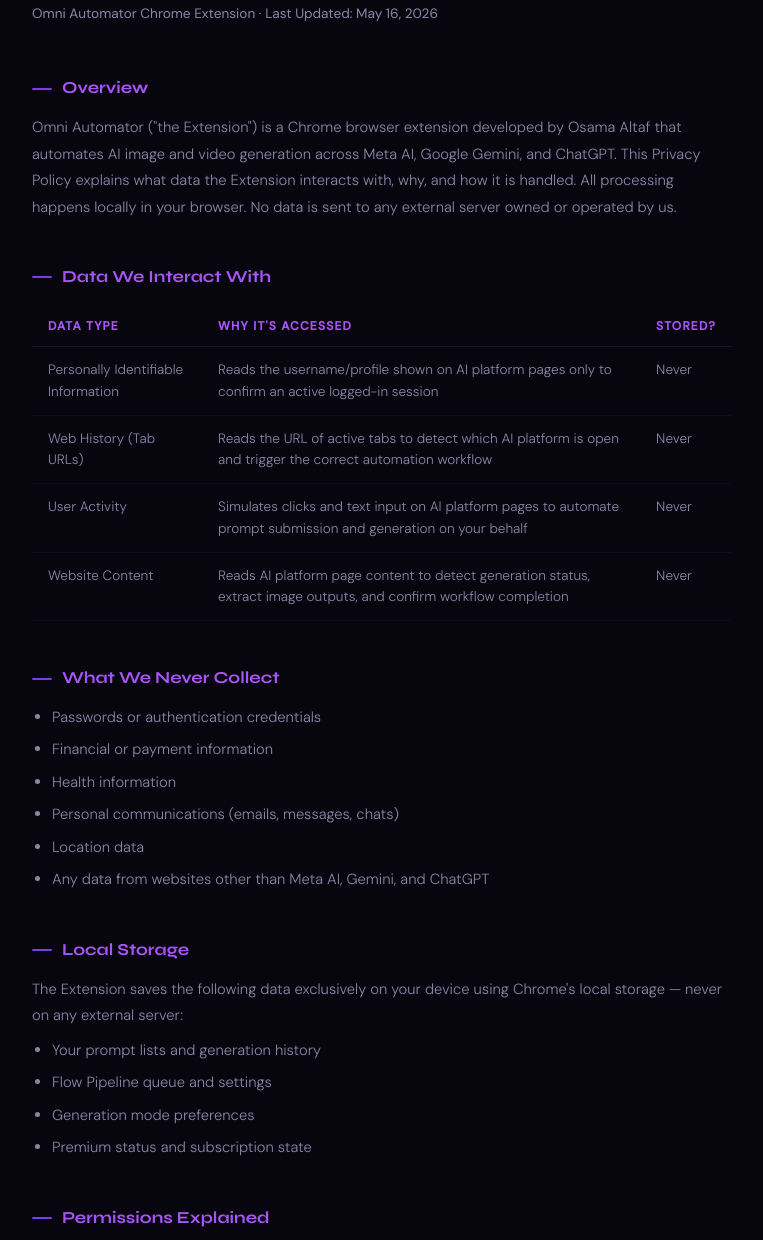
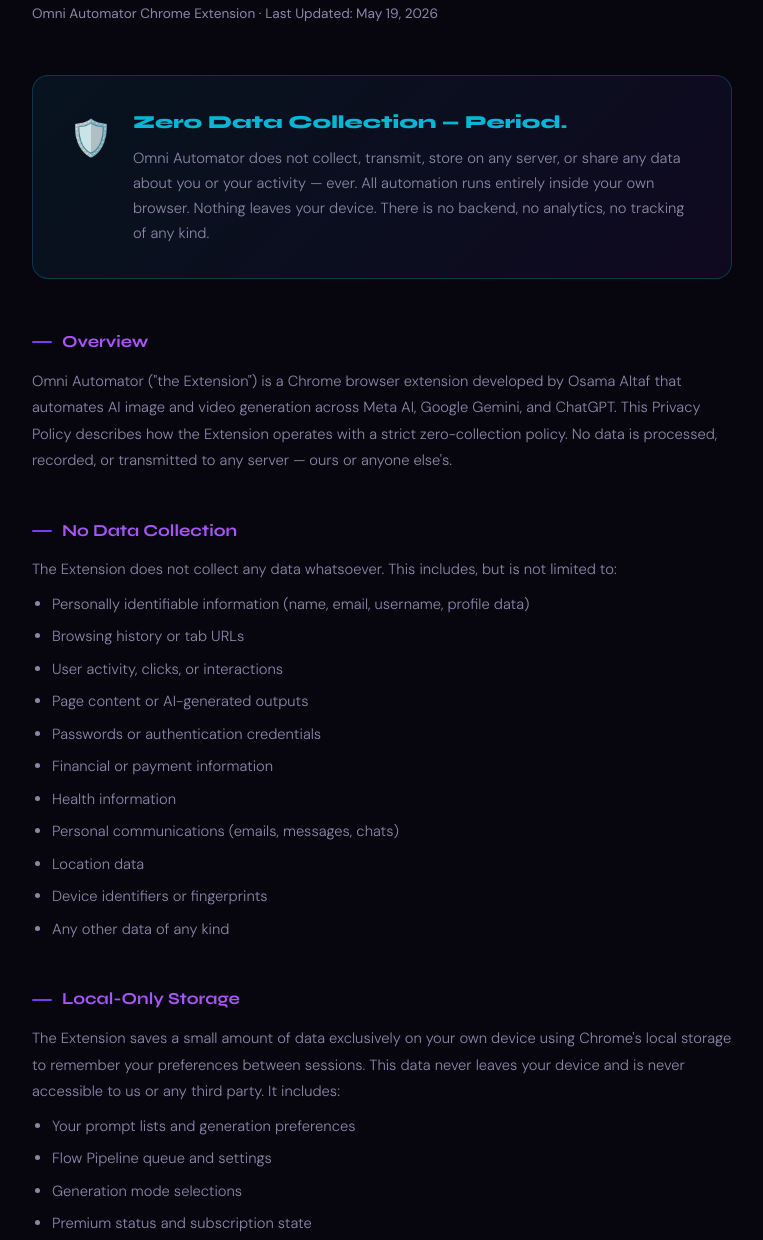
Before and after one commit to osamaaltaf-pk/Omni_Automator, a plain HTML site: page index.html in a window 1280 px wide. Shown: the part 4692-5932 px from the top of the page, without its empty margins (258-1021 px from the left). Drawn offline with Linux system fonts and the light colour scheme.

Commit message:
Update index.html

```diff
--- a/index.html
+++ b/index.html
@@ -57,9 +57,7 @@
     gap: 10px;
   }
 
-  .nav-logo span {
-    color: var(--purple-light);
-  }
+  .nav-logo span { color: var(--purple-light); }
 
   .nav-links {
     display: flex;
@@ -706,6 +704,39 @@
     margin-bottom: 50px;
   }
 
+  /* Zero-collection hero banner */
+  .privacy-hero-banner {
+    background: linear-gradient(135deg, rgba(6,182,212,0.08), rgba(124,58,237,0.08));
+    border: 1px solid rgba(6,182,212,0.25);
+    border-radius: 16px;
+    padding: 32px 36px;
+    margin-bottom: 50px;
+    display: flex;
+    gap: 20px;
+    align-items: flex-start;
+  }
+
+  .privacy-hero-banner .shield {
+    font-size: 2.2rem;
+    flex-shrink: 0;
+    margin-top: 2px;
+  }
+
+  .privacy-hero-banner h3 {
+    font-family: 'Syne', sans-serif;
+    font-size: 1.15rem;
+    font-weight: 800;
+    color: var(--cyan);
+    margin-bottom: 8px;
+  }
+
+  .privacy-hero-banner p {
+    color: var(--muted);
+    font-size: 0.92rem;
+    line-height: 1.7;
+    font-weight: 300;
+  }
+
   .privacy-block {
     margin-bottom: 44px;
   }
@@ -743,6 +774,7 @@
 
   .privacy-block li { margin-bottom: 6px; }
 
+  /* Permissions table — styled the same as before */
   .privacy-table {
     width: 100%;
     border-collapse: collapse;
@@ -819,6 +851,7 @@
     footer { flex-direction: column; gap: 12px; text-align: center; padding: 32px 24px; }
     .privacy-section { padding: 70px 24px; }
     .flow-section { padding: 0 24px 70px; }
+    .privacy-hero-banner { flex-direction: column; gap: 12px; padding: 24px; }
   }
 </style>
 </head>
@@ -1086,74 +1119,70 @@
 
 <div class="divider"></div>
 
-<!-- PRIVACY POLICY -->
+<!-- PRIVACY POLICY — Zero Data Collection -->
 <section id="privacy">
   <div class="privacy-section">
     <div class="section-label">Legal</div>
     <h2>Privacy Policy</h2>
-    <p class="privacy-date">Omni Automator Chrome Extension · Last Updated: May 16, 2026</p>
+    <p class="privacy-date">Omni Automator Chrome Extension · Last Updated: May 19, 2026</p>
+
+    <!-- Zero-collection hero banner -->
+    <div class="privacy-hero-banner">
+      <div class="shield">🛡️</div>
+      <div>
+        <h3>Zero Data Collection — Period.</h3>
+        <p>Omni Automator does not collect, transmit, store on any server, or share any data about you or your activity — ever. All automation runs entirely inside your own browser. Nothing leaves your device. There is no backend, no analytics, no tracking of any kind.</p>
+      </div>
+    </div>
 
     <div class="privacy-block">
       <h3>Overview</h3>
-      <p>Omni Automator ("the Extension") is a Chrome browser extension developed by Osama Altaf that automates AI image and video generation across Meta AI, Google Gemini, and ChatGPT. This Privacy Policy explains what data the Extension interacts with, why, and how it is handled. All processing happens locally in your browser. No data is sent to any external server owned or operated by us.</p>
+      <p>Omni Automator ("the Extension") is a Chrome browser extension developed by Osama Altaf that automates AI image and video generation across Meta AI, Google Gemini, and ChatGPT. This Privacy Policy describes how the Extension operates with a strict zero-collection policy. No data is processed, recorded, or transmitted to any server — ours or anyone else's.</p>
     </div>
 
     <div class="privacy-block">
-      <h3>Data We Interact With</h3>
-      <table class="privacy-table">
-        <tr>
-          <th>Data Type</th>
-          <th>Why It's Accessed</th>
-          <th>Stored?</th>
-        </tr>
-        <tr>
-          <td>Personally Identifiable Information</td>
-          <td>Reads the username/profile shown on AI platform pages only to confirm an active logged-in session</td>
-          <td>Never</td>
-        </tr>
-        <tr>
-          <td>Web History (Tab URLs)</td>
-          <td>Reads the URL of active tabs to detect which AI platform is open and trigger the correct automation workflow</td>
-          <td>Never</td>
-        </tr>
-        <tr>
-          <td>User Activity</td>
-          <td>Simulates clicks and text input on AI platform pages to automate prompt submission and generation on your behalf</td>
-          <td>Never</td>
-        </tr>
-        <tr>
-          <td>Website Content</td>
-          <td>Reads AI platform page content to detect generation status, extract image outputs, and confirm workflow completion</td>
-          <td>Never</td>
-        </tr>
-      </table>
-    </div>
-
-    <div class="privacy-block">
-      <h3>What We Never Collect</h3>
+      <h3>No Data Collection</h3>
+      <p>The Extension does not collect any data whatsoever. This includes, but is not limited to:</p>
       <ul>
+        <li>Personally identifiable information (name, email, username, profile data)</li>
+        <li>Browsing history or tab URLs</li>
+        <li>User activity, clicks, or interactions</li>
+        <li>Page content or AI-generated outputs</li>
         <li>Passwords or authentication credentials</li>
         <li>Financial or payment information</li>
         <li>Health information</li>
         <li>Personal communications (emails, messages, chats)</li>
         <li>Location data</li>
-        <li>Any data from websites other than Meta AI, Gemini, and ChatGPT</li>
+        <li>Device identifiers or fingerprints</li>
+        <li>Any other data of any kind</li>
       </ul>
     </div>
 
     <div class="privacy-block">
-      <h3>Local Storage</h3>
-      <p>The Extension saves the following data exclusively on your device using Chrome's local storage — never on any external server:</p>
+      <h3>Local-Only Storage</h3>
+      <p>The Extension saves a small amount of data exclusively on your own device using Chrome's local storage to remember your preferences between sessions. This data never leaves your device and is never accessible to us or any third party. It includes:</p>
       <ul>
-        <li>Your prompt lists and generation history</li>
+        <li>Your prompt lists and generation preferences</li>
         <li>Flow Pipeline queue and settings</li>
-        <li>Generation mode preferences</li>
+        <li>Generation mode selections</li>
         <li>Premium status and subscription state</li>
       </ul>
+      <p style="margin-top:12px;">You can clear this data at any time by removing the Extension or clearing Chrome's extension storage from your browser settings.</p>
+    </div>
+
+    <div class="privacy-block">
+      <h3>No Backend, No Servers</h3>
+      <p>Omni Automator has no backend server, no remote database, and no cloud infrastructure of any kind. The Extension communicates solely with the AI platforms you open in your own browser (Meta AI, Google Gemini, ChatGPT) to automate actions on your behalf — exactly as if you were doing them manually. No data from those interactions is intercepted, logged, or stored by us.</p>
+    </div>
+
+    <div class="privacy-block">
+      <h3>No Analytics or Tracking</h3>
+      <p>The Extension contains no analytics libraries, tracking pixels, telemetry, crash reporters, or any other form of usage monitoring. We have no way of knowing how, when, or how often you use the Extension.</p>
     </div>
 
     <div class="privacy-block">
       <h3>Permissions Explained</h3>
+      <p>The Extension requests certain Chrome permissions solely to make automation work inside your browser. None of these permissions are used to collect or transmit data.</p>
       <table class="privacy-table">
         <tr>
           <th>Permission</th>
@@ -1161,7 +1190,7 @@
         </tr>
         <tr>
           <td>activeTab</td>
-          <td>To detect and interact with the active Meta AI, Gemini, or ChatGPT tab and automate generation</td>
+          <td>To detect and interact with the active Meta AI, Gemini, or ChatGPT tab and automate generation on your behalf</td>
         </tr>
         <tr>
           <td>tabs</td>
@@ -1169,19 +1198,19 @@
         </tr>
         <tr>
           <td>scripting</td>
-          <td>To inject automation scripts into AI platform pages to input prompts and trigger generation</td>
+          <td>To inject automation scripts into AI platform pages to input prompts and trigger generation — no data is extracted or sent anywhere</td>
         </tr>
         <tr>
           <td>downloads</td>
-          <td>To read AI-generated images from your Downloads folder for the Flow Pipeline queue</td>
+          <td>To read AI-generated images from your Downloads folder for the Flow Pipeline queue — files are processed locally and never uploaded</td>
         </tr>
         <tr>
           <td>storage</td>
-          <td>To save prompt lists, settings, and preferences locally on your device</td>
+          <td>To save your prompt lists, settings, and preferences locally on your device only</td>
         </tr>
         <tr>
           <td>unlimitedStorage</td>
-          <td>To store large prompt lists and pipeline data without hitting Chrome's default storage quota</td>
+          <td>To store large prompt lists and pipeline data locally without hitting Chrome's default storage quota</td>
         </tr>
         <tr>
           <td>sidePanel</td>
@@ -1193,24 +1222,24 @@
         </tr>
         <tr>
           <td>host permissions</td>
-          <td>To run automation scripts specifically on meta.ai, gemini.google.com, and chatgpt.com</td>
+          <td>To run automation scripts specifically on meta.ai, gemini.google.com, and chatgpt.com — no other sites are touched</td>
         </tr>
       </table>
     </div>
 
     <div class="privacy-block">
       <h3>Third-Party Platforms</h3>
-      <p>The Extension automates actions on Meta AI (meta.ai), Google Gemini (gemini.google.com), and ChatGPT (chatgpt.com). Your use of these platforms is governed by their own privacy policies. Omni Automator is not affiliated with Meta, Google, or OpenAI.</p>
+      <p>The Extension automates actions on Meta AI (meta.ai), Google Gemini (gemini.google.com), and ChatGPT (chatgpt.com). Your use of these platforms is subject to their own privacy policies and terms of service. Omni Automator is not affiliated with Meta, Google, or OpenAI.</p>
     </div>
 
     <div class="privacy-block">
       <h3>Data Sharing</h3>
-      <p>We do not sell, trade, lease, or transfer any user data to third parties under any circumstances. The Extension has no backend server, no external database, and no analytics tracking.</p>
+      <p>We do not sell, trade, lease, share, or transfer any user data to any third party under any circumstances — because we collect none to begin with.</p>
     </div>
 
     <div class="privacy-block">
       <h3>Children's Privacy</h3>
-      <p>This Extension is not intended for use by children under the age of 13. We do not knowingly collect any data from children.</p>
+      <p>This Extension is not intended for use by children under the age of 13. We do not knowingly collect any data from children, or from anyone.</p>
     </div>
 
     <div class="privacy-block">
```
